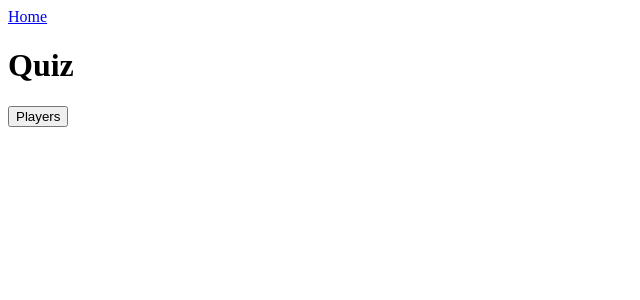
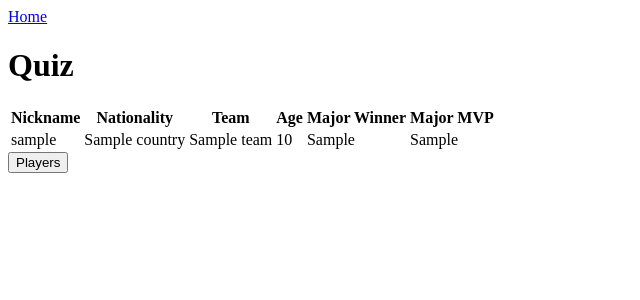
Before and after one commit to ShayTanoS/CSQuiz, a Django app: template CSQuiz/templates/quiz_page.html in a window 1280 px wide. Shown: the top 300 px of the page, without its empty margins (0-640 px from the left). Run offline with Django 5.2, Linux system fonts and the light colour scheme; data comes from the database, SQL or seed files in the repository; both versions use the stored data as it was after the commit; tables that the repository leaves empty hold one stand-in row (values such as "Sample post"); the template is opened without the code that fills it: values that come from a table or form of the project are taken from there, most other values are stand-ins (such as "Sample title", 1, 10 or a date in 2020).

Commit message:
Виводиться інформація про гравця, якого вибрав юзер в таблицю.

```diff
--- a/CSQuiz/quizapp/functions.py
+++ b/CSQuiz/quizapp/functions.py
@@ -18,4 +18,5 @@ def found_info(profile_number):
     team = re.sub(r'Current teamTeam', '', soup.find(class_='playerTeam').text)
     major_winner = True if soup.findAll(class_='majorWinner') else False
     major_MVP = True if soup.findAll(class_='majorMVP') else False
-    return name, surname, nickname, age, country, team, major_winner, major_MVP
+    full_player_name = f"{name} '{nickname}' {surname}"
+    return name, surname, nickname, age, country, team, major_winner, major_MVP, full_player_name
--- a/CSQuiz/quizapp/models.py
+++ b/CSQuiz/quizapp/models.py
@@ -11,10 +11,7 @@ class Players(models.Model):
     team = models.CharField(max_length=30, blank=True, null=True)
     major_winner = models.BooleanField(blank=True, null=True)
     major_MVP = models.BooleanField(blank=True, null=True)
-
-    @property
-    def full_player_name(self):
-        return f"{self.name} '{self.nickname}' {self.surname}"
+    full_player_name = models.CharField(max_length=90, blank=True, null=True, default='player')
 
     def __str__(self):
         return self.full_player_name
--- a/CSQuiz/templates/quiz_page.html
+++ b/CSQuiz/templates/quiz_page.html
@@ -5,6 +5,30 @@
     {% csrf_token %}
     <link rel="stylesheet" type="text/css" href="{% static 'css/style.css' %}">
     <script src="{% static 'js/script.js' %}"></script>
+    <table>
+    <thead>
+        <tr>
+            <th>Nickname</th>
+            <th>Nationality</th>
+            <th>Team</th>
+            <th>Age</th>
+            <th>Major Winner</th>
+            <th>Major MVP</th>
+        </tr>
+    </thead>
+    <tbody>
+        {% for player in samples_list %}
+        <tr>
+            <td>{{ player.nickname }}</td>
+            <td>{{ player.country }}</td>
+            <td>{{ player.team }}</td>
+            <td>{{ player.age }}</td>
+            <td>{{ player.major_winner }}</td>
+            <td>{{ player.major_MVP }}</td>
+        </tr>
+        {% endfor %}
+    </tbody>
+</table>
     <button onclick="myFunction()" class="dropbtn">Players</button>
     <div id="myDropdown" class="dropdown-content">
         <form action="{% url 'quiz_page' %}" method="post">
```
Also changed, not shown: CSQuiz/quizapp/views.py (+15 -8 lines), CSQuiz/db.sqlite3, CSQuiz/quizapp/migrations/0004_players_full_player_name.py (added), CSQuiz/users/migrations/0006_alter_emailconfirmcodehelpermodel_deletion_time.py (added).
